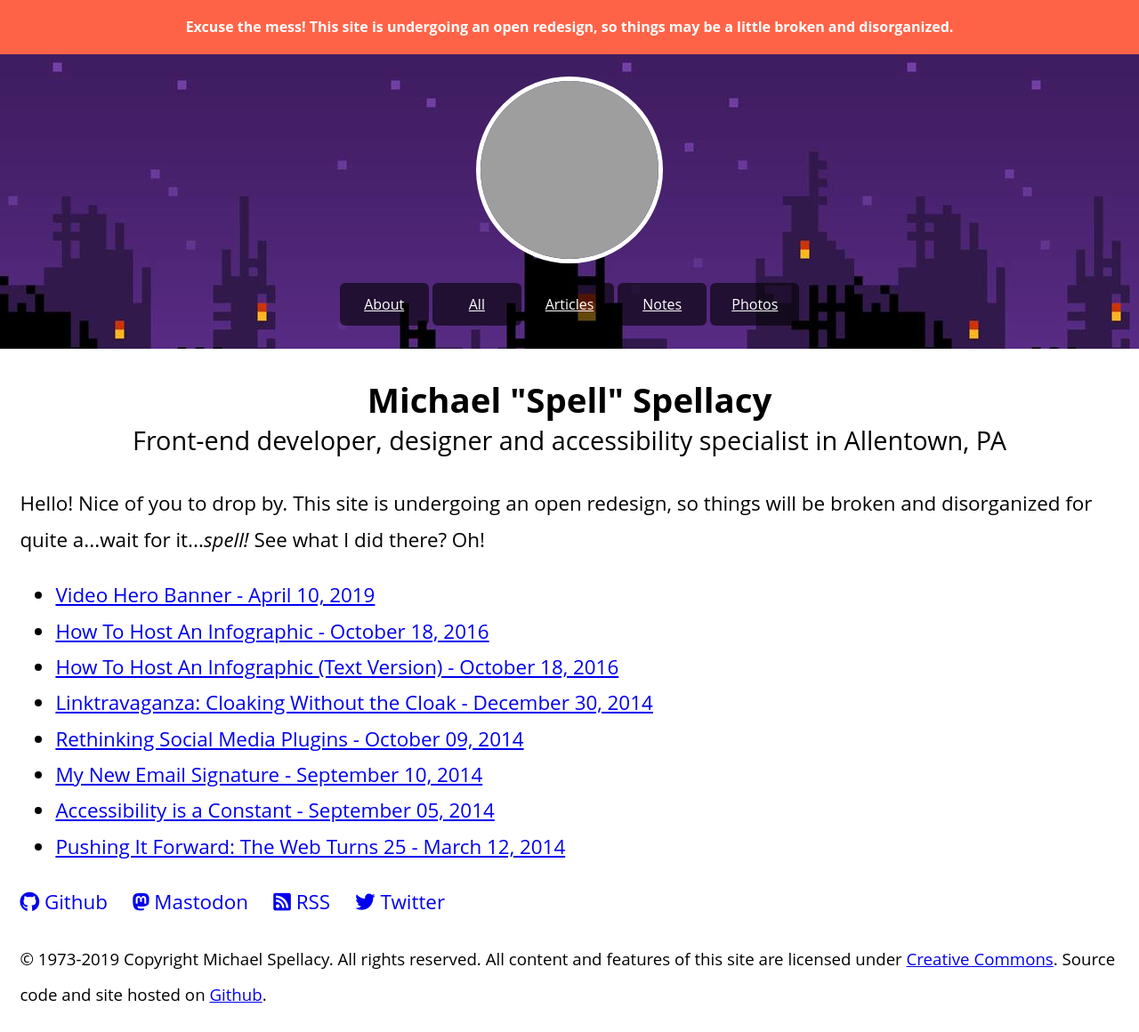
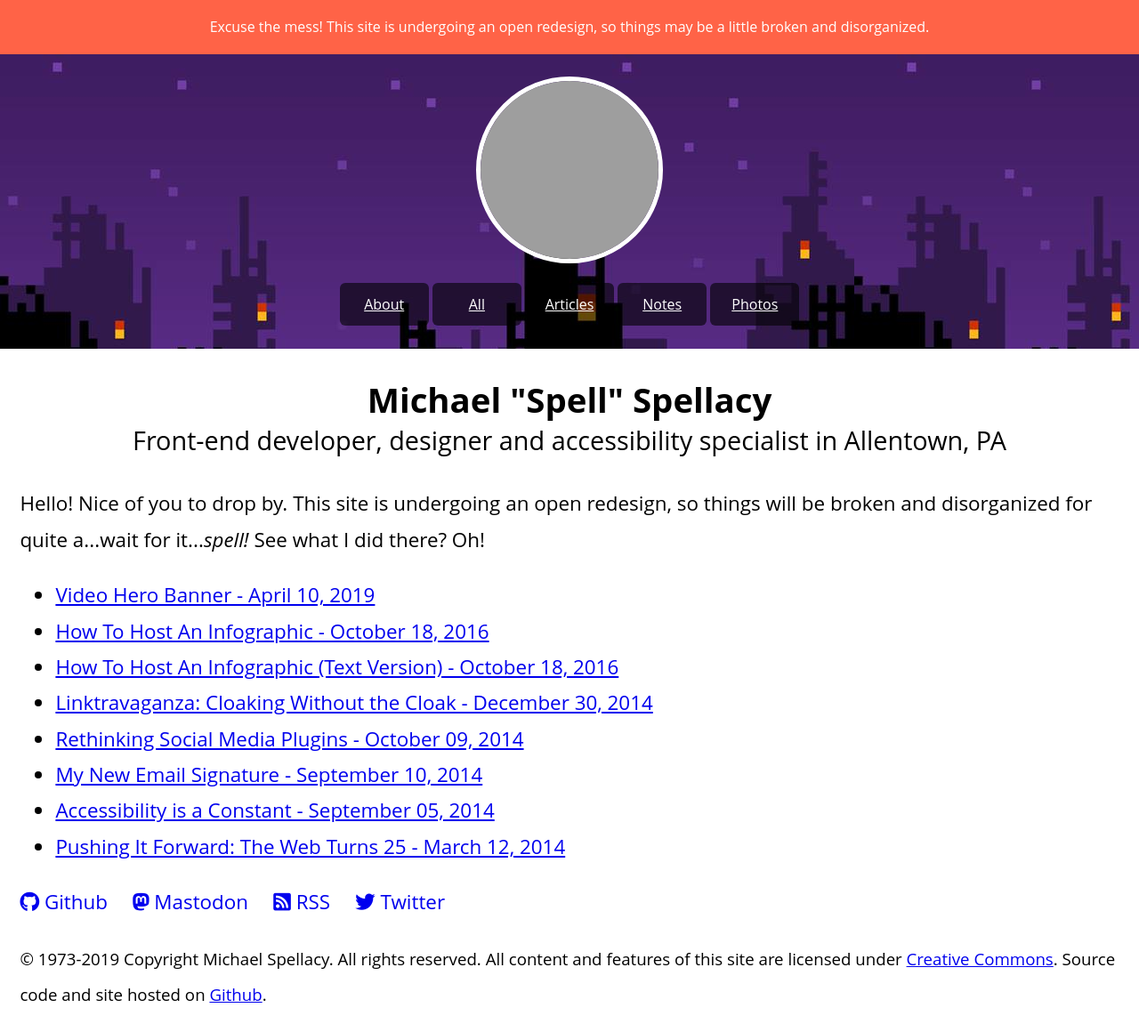
Before and after one commit to michaelspellacy/michaelspellacy.github.io, a Jekyll site: the page built from index.html, in a window 1280 px wide. Shown: the whole page at 89% size. Built offline with Jekyll 4.4.1, drawn with Linux system fonts in a browser that asks for light colours; nearby versions of some CDN libraries; grey boxes are pictures that could not be loaded.

Commit message:
small css update

```diff
--- a/css/global.scss
+++ b/css/global.scss
@@ -68,9 +68,15 @@ text-rendering: auto;
 
 .alert {
 background-color: tomato;
+color: white;
+font-size: 1em;
 padding: 1em;
-color: white;
 text-align: center;
+
+	strong {
+	font-weight: normal;
+	}
+
 }
 
 
```
